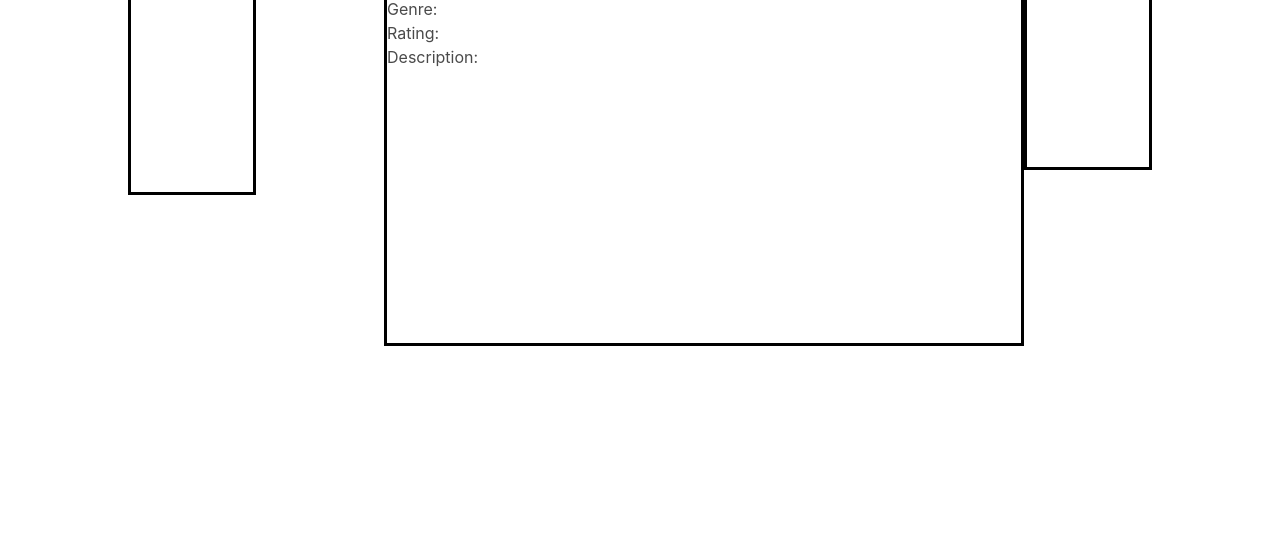
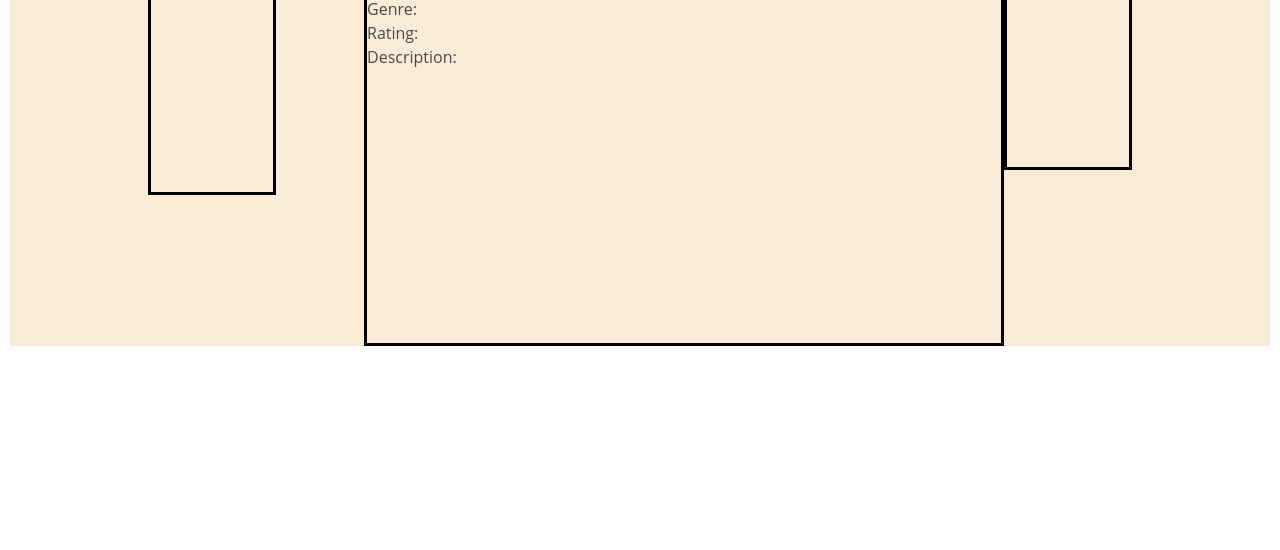
Before and after one commit to vanwykkim/movie-lookup, a plain HTML site: page index.html in a window 1280 px wide. Shown: the part 250-800 px from the top of the page. Drawn offline with nearby package versions, Linux system fonts and the light colour scheme.

Commit message:
testing pushing to git

```diff
--- a/assets/css/style.css
+++ b/assets/css/style.css
@@ -1,6 +1,8 @@
 body{
     margin: 10px;
     position: relative;
+    font-family: 'Open Sans', sans-serif;
+    background-color: antiquewhite;
 
 }
 header{
```
